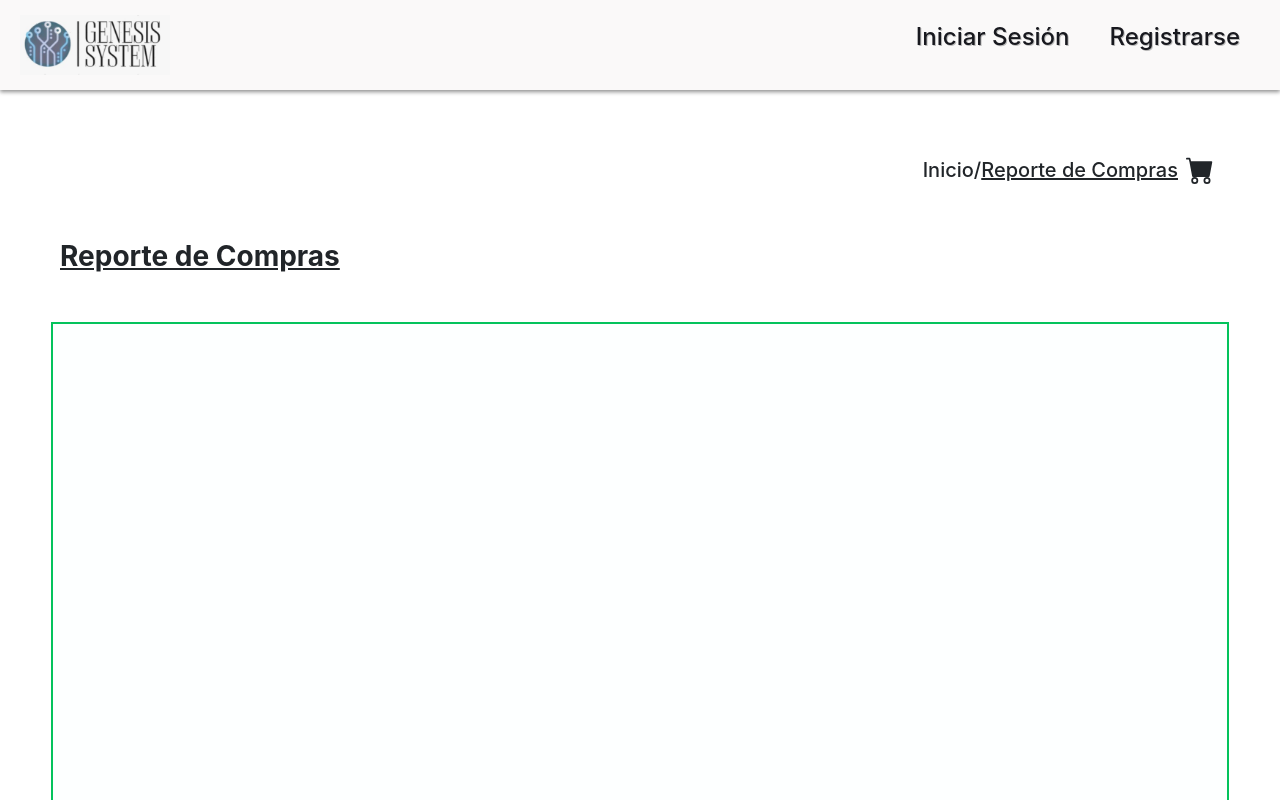
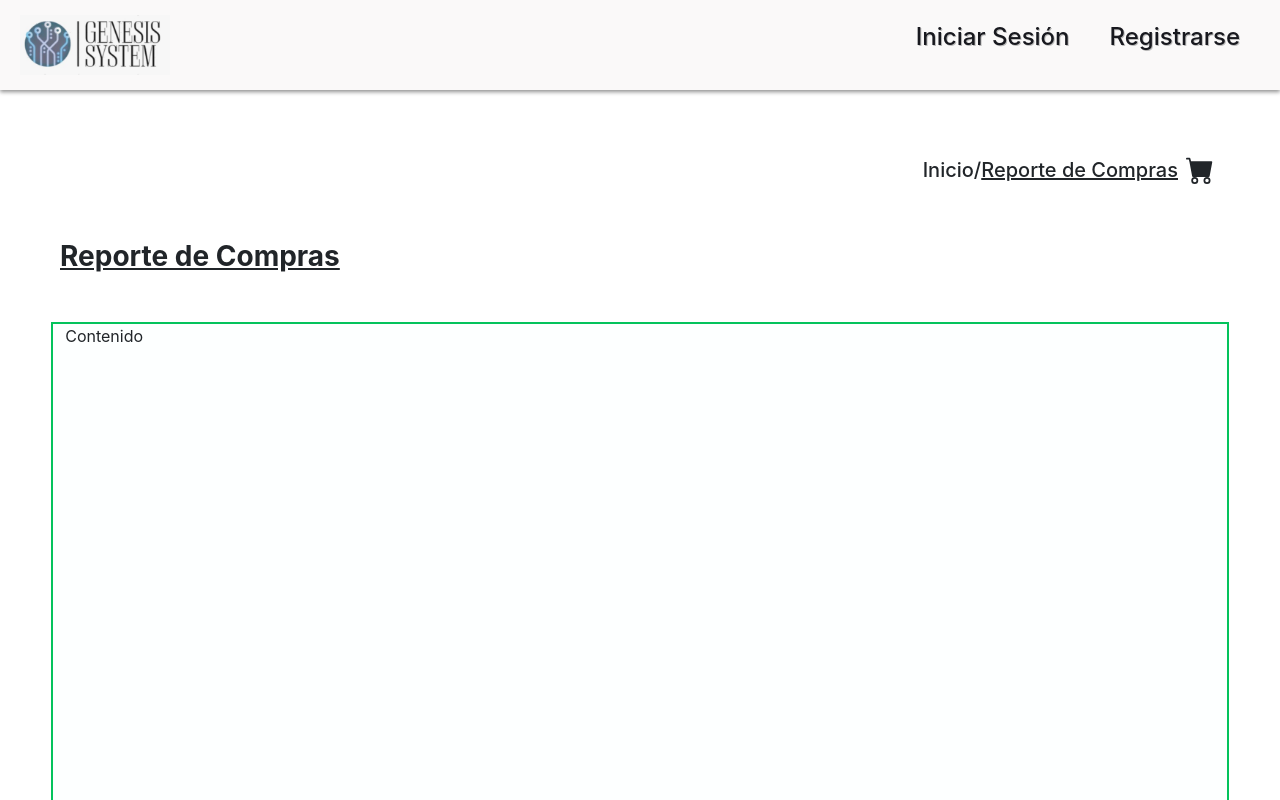
Before and after one commit to JFBJ17/Genesys_System, a React (Create React App) app in the folder frontend/: page /ReporteCompras in a window 1280 px wide. Shown: the top 800 px of the page. Built offline with nearby package versions, Linux system fonts and the light colour scheme.

Commit message:
cambios recibidos

```diff
--- a/frontend/package.json
+++ b/frontend/package.json
@@ -10,6 +10,9 @@
     "@types/node": "^12.20.36",
     "@types/react": "^17.0.33",
     "@types/react-dom": "^17.0.10",
+    "bootstrap": "^5.1.3",
+    "jspdf": "^2.4.0",
+    "jspdf-autotable": "^3.5.23",
     "react": "^17.0.2",
     "react-dom": "^17.0.2",
     "react-icons": "^4.3.1",
--- a/frontend/src/assets/styles/reporteCompras.scss
+++ b/frontend/src/assets/styles/reporteCompras.scss
@@ -14,7 +14,7 @@
     .container-button__download{
         display: flex;
         align-items: center;
-        justify-content: end;
+        justify-content: flex-end;
         flex-wrap: wrap;
         padding: 3rem;
     }
--- a/frontend/src/pages/ReporteCompras.tsx
+++ b/frontend/src/pages/ReporteCompras.tsx
@@ -19,7 +19,7 @@ const ReporteCompras = () => {
                     Reporte de Compras
                 </h3>
                 <div className="container-fluid history mt-5">
-
+                    Contenido
                 </div>
                 <div className="container-button__download">
                     <button type="submit">
```
Also changed, not shown: 1 other file (tests, documents, lock files or other folders).
